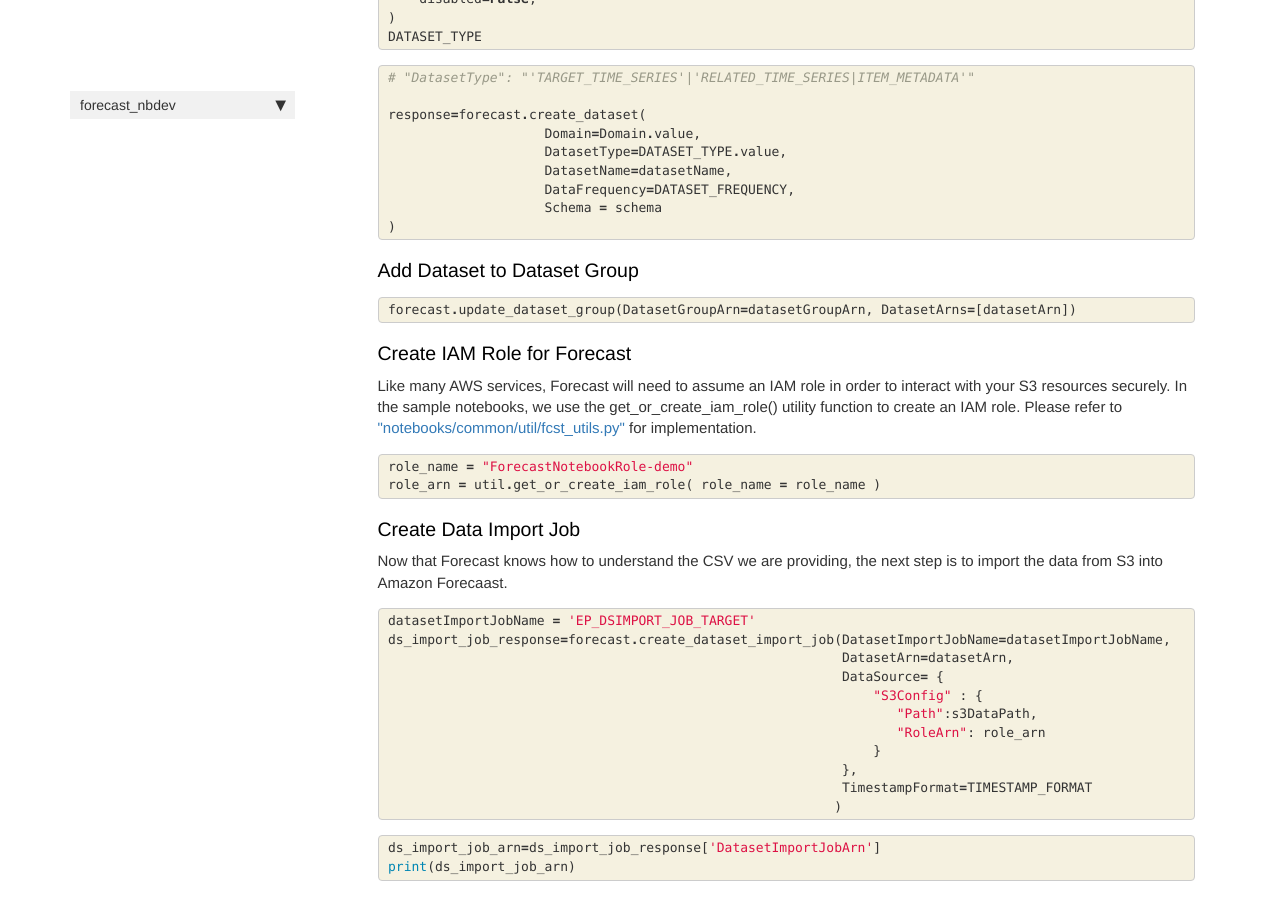
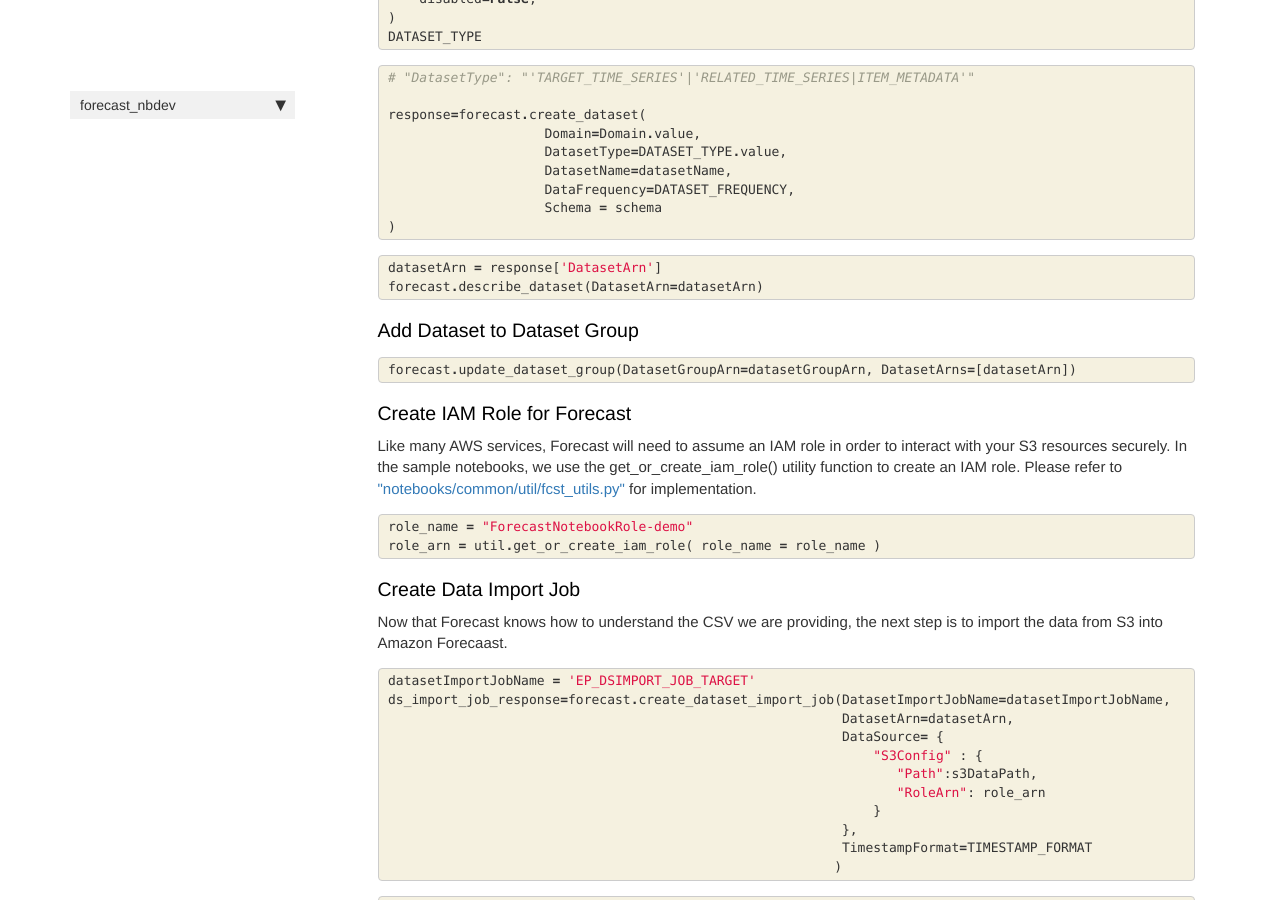
Before and after one commit to sanketcn/forecast_nbdev, a Jekyll site: the page built from docs/Forecast.html, in a window 1280 px wide and 900 px high, scrolled down 4616 px. Built offline with Jekyll 4.4.1, drawn with Linux system fonts in a browser that asks for light colours; nearby versions of some CDN libraries; comment, search, counter and statistics services are not loaded.

Commit message:
complete

```diff
--- a/docs/Forecast.html
+++ b/docs/Forecast.html
@@ -574,6 +574,24 @@
                     <span class="n">DataFrequency</span><span class="o">=</span><span class="n">DATASET_FREQUENCY</span><span class="p">,</span>
                     <span class="n">Schema</span> <span class="o">=</span> <span class="n">schema</span>
 <span class="p">)</span>
+</pre></div>
+
+    </div>
+</div>
+</div>
+
+</div>
+    {% endraw %}
+
+    {% raw %}
+
+<div class="cell border-box-sizing code_cell rendered">
+<div class="input">
+
+<div class="inner_cell">
+    <div class="input_area">
+<div class=" highlight hl-ipython3"><pre><span></span><span class="n">datasetArn</span> <span class="o">=</span> <span class="n">response</span><span class="p">[</span><span class="s1">&#39;DatasetArn&#39;</span><span class="p">]</span>
+<span class="n">forecast</span><span class="o">.</span><span class="n">describe_dataset</span><span class="p">(</span><span class="n">DatasetArn</span><span class="o">=</span><span class="n">datasetArn</span><span class="p">)</span>
 </pre></div>
 
     </div>
```
Also changed, not shown: 1 other file.
